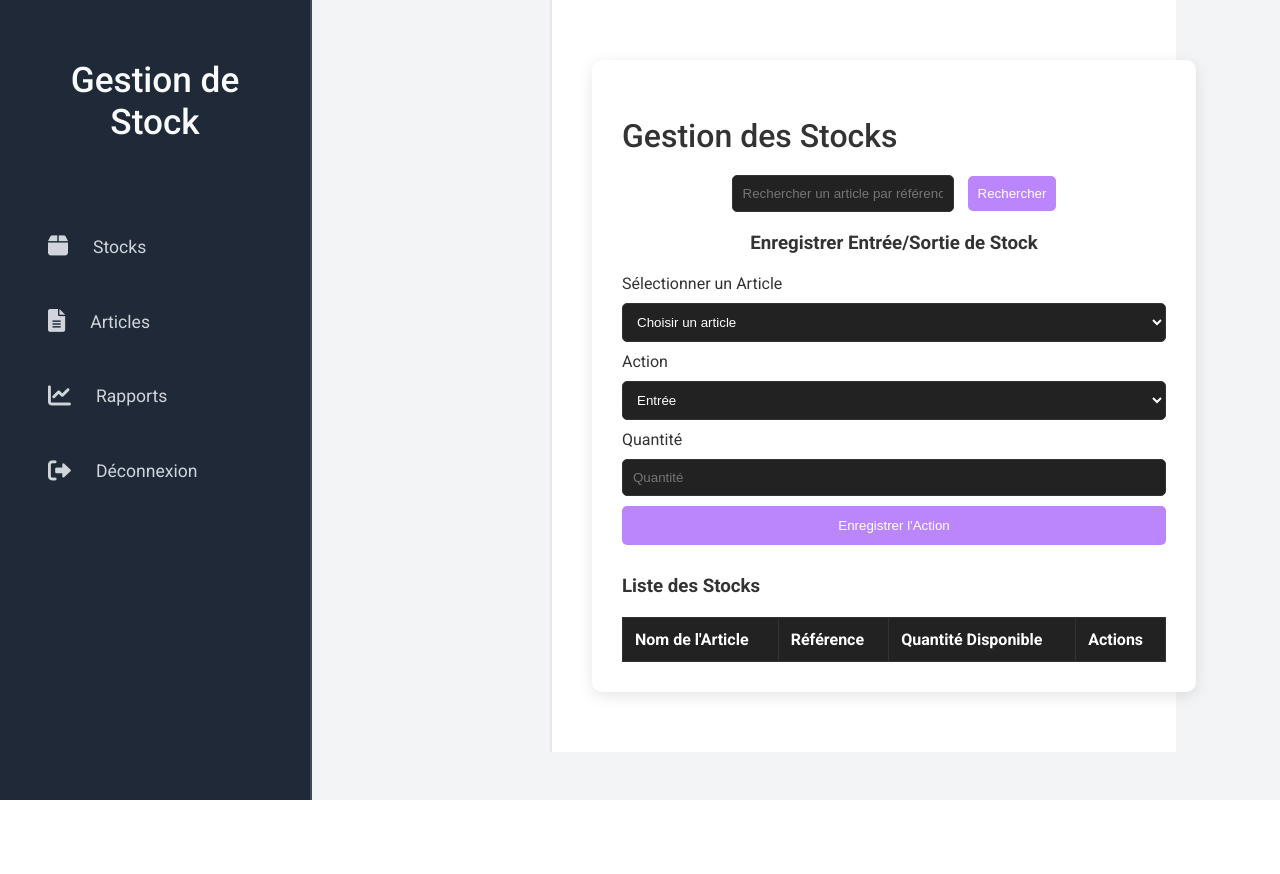
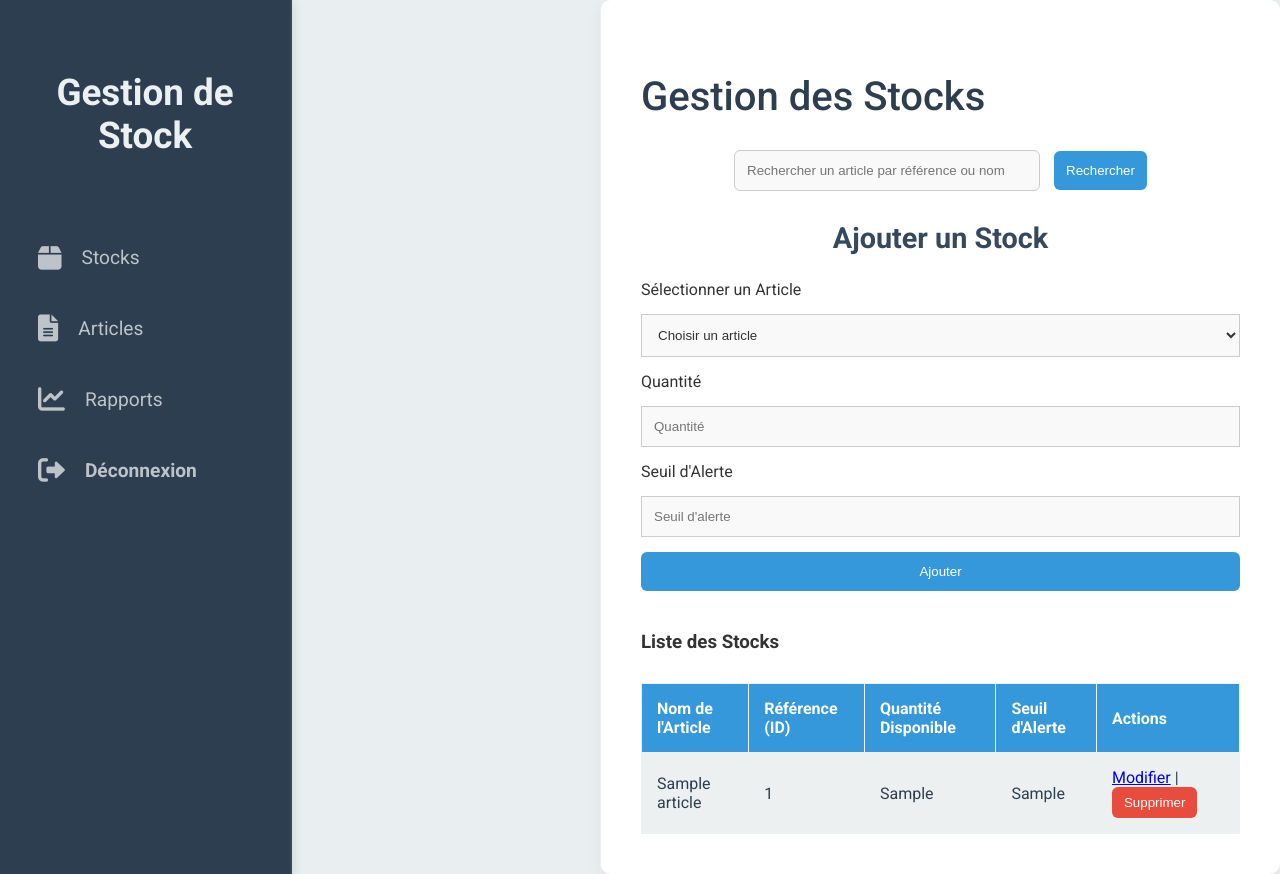
Before and after one commit to cypheredvortex/stockmanagement, a Django app: template templates/stocks.html in a window 1280 px wide. Before the commit the page ends 800 px from the top, so only its background shows below. Run offline with Django 3.2, Linux system fonts and the light colour scheme; the template is opened without the code that fills it: most values are stand-ins (such as "Sample title", 1, 10 or a date in 2020); lists and menus that the app fills with data are empty.

Commit message:
Update stocks.html

```diff
--- a/templates/stocks.html
+++ b/templates/stocks.html
@@ -15,31 +15,33 @@
             font-family: "Roboto", sans-serif;
             margin: 0;
             padding: 0;
-            background: #f3f4f6;
+            background: #e9eff1;
             color: #333;
             display: flex;
             min-height: 100vh;
+            justify-content: flex-start;
         }
 
         /* Sidebar */
         .sidebar {
             width: 250px;
             height: 100vh;
-            background: #1f2937;
-            padding: 30px;
+            background: #2c3e50; /* Updated color */
+            padding: 40px 20px;
             position: fixed;
             left: 0;
             top: 0;
             display: flex;
             flex-direction: column;
-            border-right: 2px solid #3b4c61;
+            border-right: 2px solid #34495e;
+            box-shadow: 2px 0px 10px rgba(0, 0, 0, 0.1);
         }
 
         .sidebar h2 {
-            color: #f9fafb;
+            color: #ecf0f1;
             text-align: center;
-            font-size: 2.2em;
-            font-weight: 500;
+            font-size: 2.3em;
+            font-weight: 600;
             margin-bottom: 40px;
         }
 
@@ -53,151 +55,148 @@
         }
 
         .sidebar ul li a {
-            color: #d1d5db;
+            color: #bdc3c7;
             text-decoration: none;
-            font-size: 1.1em;
+            font-size: 1.2em;
             display: flex;
             align-items: center;
-            padding: 16px 18px;
+            padding: 12px 18px;
             border-radius: 8px;
-            transition: background 0.3s ease, color 0.3s ease;
+            transition: background 0.3s, color 0.3s;
         }
 
         .sidebar ul li a i {
-            margin-right: 25px;
-            font-size: 1.3em;
+            margin-right: 20px;
+            font-size: 1.4em;
         }
 
         .sidebar ul li a:hover {
-            background: #4b8b8c;
-            color: #ffffff;
+            background: #3498db;
+            color: #ecf0f1;
         }
 
         .logout {
-            color: #f87171;
+            color: #e74c3c;
+            font-weight: 600;
         }
 
         /* Main Content */
         .content {
-            margin-left: 550px;
+            margin-left: 600px; /* Adjusted for sidebar */
             padding: 40px;
             background: #ffffff;
             flex-grow: 1;
-            border-left: 2px solid #e5e7eb;
+            border-left: 1px solid #ecf0f1;
+            border-radius: 10px;
+            box-shadow: 0 4px 15px rgba(0, 0, 0, 0.05);
         }
 
         .content h2 {
-            font-size: 2em;
+            font-size: 2.5em;
             font-weight: 500;
-            margin-bottom: 20px;
-        }
-
-        /* Stocks Container */
-        .stocks-container {
-            width: 100%;
-            margin: 20px auto;
-            background: #ffffff;
-            padding: 30px;
-            border-radius: 10px;
-            box-shadow: 0 4px 15px rgba(0, 0, 0, 0.1);
+            color: #2c3e50;
+            margin-bottom: 30px;
         }
 
         /* Search Section */
         .search-container {
-            margin-bottom: 20px;
+            margin-bottom: 30px;
             text-align: center;
         }
 
         .search-container input {
-            padding: 10px;
-            width: 200px;
+            padding: 12px;
+            width: 280px;
             margin-right: 10px;
-            border-radius: 5px;
-            border: 1px solid #333;
-            background: #222;
-            color: #fff;
+            border-radius: 6px;
+            border: 1px solid #ccc;
+            background: #f9f9f9;
+            color: #333;
         }
 
         .search-container button {
-            padding: 10px;
-            background: #bb86fc;
+            padding: 12px;
+            background: #3498db;
             color: white;
             border: none;
-            border-radius: 5px;
+            border-radius: 6px;
             cursor: pointer;
             transition: 0.3s;
         }
 
         .search-container button:hover {
-            background: #9b59ff;
+            background: #2980b9;
         }
 
         /* Stock Actions */
         .stock-actions {
-            margin-bottom: 30px;
+            margin-bottom: 40px;
         }
 
         .stock-actions h3 {
             text-align: center;
-            margin-bottom: 20px;
+            margin-bottom: 25px;
+            font-size: 1.8em;
+            color: #34495e;
         }
 
         .stock-actions form {
             display: grid;
-            grid-gap: 10px;
+            grid-gap: 15px;
         }
 
         .stock-actions input,
         .stock-actions select {
-            padding: 10px;
-            border-radius: 5px;
-            border: 1px solid #333;
-            background: #222;
-            color: #fff;
+            padding: 12px;
+            6px;
+            border: 1px solid #ccc;
+            background: #f9f9f9;
+            color: #333;
         }
 
         .stock-actions button {
-            background: #bb86fc;
+            background: #3498db;
             color: white;
             padding: 12px;
             border: none;
-            border-radius: 5px;
+            border-radius: 6px;
             cursor: pointer;
             transition: 0.3s;
         }
 
         .stock-actions button:hover {
-            background: #9b59ff;
+            background: #2980b9;
         }
 
         /* Stock List Table */
         .stocks-list table {
             width: 100%;
-            margin-top: 20px;
+            margin-top: 30px;
             border-collapse: collapse;
             text-align: left;
         }
 
         .stocks-list th, .stocks-list td {
-            padding: 12px;
-            border: 1px solid #333;
+            padding: 15px;
+            border: 1px solid #ecf0f1;
         }
 
         .stocks-list th {
-            background: #222;
+            background: #3498db;
             color: #fff;
         }
 
         .stocks-list td {
-            background: #1e1e1e;
+            background: #ecf0f1;
+            color: #2c3e50;
         }
 
         .stocks-list button {
             background: #e74c3c;
             color: white;
-            padding: 5px 10px;
+            padding: 8px 12px;
             border: none;
-            border-radius: 5px;
+            border-radius: 6px;
             cursor: pointer;
             transition: 0.3s;
         }
@@ -213,13 +212,14 @@
             text-align: center;
             padding: 5px;
             font-weight: bold;
+            border-radius: 6px;
         }
 
         /* Responsive Design */
         @media (max-width: 768px) {
             .sidebar {
                 width: 220px;
-                padding: 20px;
+                padding: 25px;
             }
 
             .content {
@@ -227,12 +227,8 @@
                 padding: 30px;
             }
 
-            .stocks-container {
-                padding: 20px;
-            }
-
             .search-container input {
-                width: 150px;
+                width: 250px;
             }
 
             .stocks-list button {
@@ -253,10 +249,6 @@
                 padding: 20px;
             }
 
-            .stocks-container {
-                padding: 15px;
-            }
-
             .search-container input {
                 width: 100%;
                 margin-right: 0;
@@ -272,18 +264,17 @@
     <div class="dashboard">
         <!-- Sidebar Navigation -->
         <aside class="sidebar">
-            <h2>Gestion de Stock</h2>
+            <h2><a href="{% url 'get_stocks' %}" style="color: inherit; text-decoration: none;">Gestion de Stock</a></h2>
             <ul>
-                <li><a href="{% url 'stocks_view' %}"><i class="fas fa-box"></i> Stocks</a></li>
-                <li><a href="{% url 'articles_view' %}"><i class="fas fa-file-alt"></i> Articles</a></li>
-                <li><a href="{% url 'rapports_view' %}"><i class="fas fa-chart-line"></i> Rapports</a></li>
-                <li><a href="#" class="logout"><i class="fas fa-sign-out-alt"></i> Déconnexion</a></li>
+                <li><a href="{% url 'get_stocks' %}"><i class="fas fa-box"></i> Stocks</a></li>
+                <li><a href="{% url 'get_articles' %}"><i class="fas fa-file-alt"></i> Articles</a></li>
+                <li><a href="{% url 'get_rapports' %}"><i class="fas fa-chart-line"></i> Rapports</a></li>
+                <li><a href="{% url 'logout_view' %}" class="logout"><i class="fas fa-sign-out-alt"></i> Déconnexion</a></li>
             </ul>
         </aside>
 
         <!-- Main Content -->
         <main class="content">
-            <div class="stocks-container">
             <h2>Gestion des Stocks</h2>
 
             <!-- Search Section -->
@@ -294,25 +285,28 @@
 
             <!-- Stock Entry/Exit Section -->
             <div class="stock-actions">
-                    <h3>Enregistrer Entrée/Sortie de Stock</h3>
-                    <form id="stock-form">
+                <h3>Ajouter un Stock</h3>
+                <form method="post" action="{% url 'create_stock' %}">
+                    {% csrf_token %}
                     <label for="article">Sélectionner un Article</label>
                     <select id="article" name="article" required>
                         <option value="">Choisir un article</option>
-                            <!-- Dynamic article options will go here -->
+                        {% for article in articles %}
+                            <option value="{{ article.id }}">{{ article.nom }}</option>
+                        {% endfor %}
                     </select>
 
-                        <label for="action">Action</label>
-                        <select id="action" name="action" required>
-                            <option value="entry">Entrée</option>
-                            <option value="exit">Sortie</option>
-                        </select>
+                    <label for="quantite">Quantité</label>
+                    <input type="number" id="quantite" name="quantite" placeholder="Quantité" required>
 
-                        <label for="quantity">Quantité</label>
-                        <input type="number" id="quantity" name="quantity" placeholder="Quantité" required>
+                    <label for="seuilAlerte">Seuil d'Alerte</label>
+                    <input type="number" id="seuilAlerte" name="seuilAlerte" placeholder="Seuil d'alerte" required>
 
-                        <button type="submit">Enregistrer l'Action</button>
+                    <button type="submit">Ajouter</button>
                 </form>
+                {% if error %}
+                    <p style="color: red;">{{ error }}</p>
+                {% endif %}
             </div>
 
             <!-- Stocks List -->
@@ -322,16 +316,32 @@
                     <thead>
                         <tr>
                             <th>Nom de l'Article</th>
-                                <th>Référence</th>
+                            <th>Référence (ID)</th>
                             <th>Quantité Disponible</th>
+                            <th>Seuil d'Alerte</th>
                             <th>Actions</th>
                         </tr>
                     </thead>
                     <tbody>
-                            <!-- Dynamic stock list will go here -->
+                        {% for stock in stocks %}
+                            <tr>
+                                <td>{{ stock.article.nom }}</td>
+                                <td>{{ stock.article.id }}</td>
+                                <td>{{ stock.quantiteDisponible }}</td>
+                                <td>{{ stock.seuilAlerte }}</td>
+                                <td>
+                                    <a href="{% url 'update_stock' stock.id %}">Modifier</a> |
+                                    <form action="{% url 'delete_stock' stock.id %}" method="post" style="display:inline;">
+                                        {% csrf_token %}
+                                        <button type="submit" onclick="return confirm('Supprimer ce stock ?');">Supprimer</button>
+                                    </form>
+                                </td>
+                            </tr>
+                        {% empty %}
+                            <tr><td colspan="5">Aucun stock disponible.</td></tr>
+                        {% endfor %}
                     </tbody>
                 </table>
-                </div>
             </div>
         </main>
     </div>
```
Lines whose indentation alone changed are shown as unchanged.
